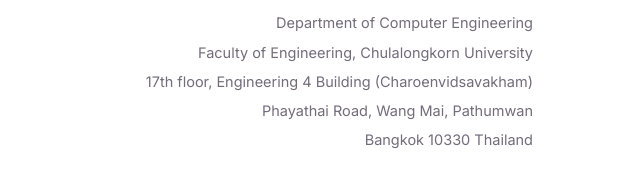
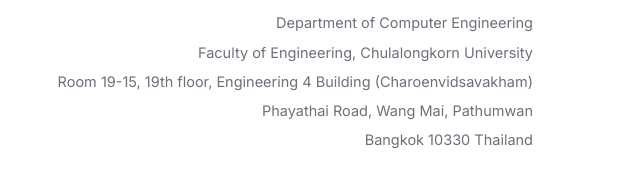
Before and after one commit to lab-cursor/lab-cursor.github.io, a plain HTML site: page collaborations.html in a window 1280 px wide. Shown: the part 1863-2050 px from the top of the page, 615-1255 px from the left. Drawn offline with Linux system fonts and the light colour scheme.

Commit message:
Update lab address to Room 19-15, 19th floor
Co-Authored-By: Claude Opus 5.5 <noreply@anthropic.com>

```diff
--- a/collaborations.html
+++ b/collaborations.html
@@ -136,7 +136,7 @@
     <div class="foot-addr">
       <div>Department of Computer Engineering</div>
       <div style="margin-top:6px;">Faculty of Engineering, Chulalongkorn University</div>
-      <div style="margin-top:6px;">17th floor, Engineering 4 Building (Charoenvidsavakham)</div>
+      <div style="margin-top:6px;">Room 19-15, 19th floor, Engineering 4 Building (Charoenvidsavakham)</div>
       <div style="margin-top:6px;">Phayathai Road, Wang Mai, Pathumwan</div>
       <div style="margin-top:6px;">Bangkok 10330 Thailand</div>
     </div>
```
Also changed, not shown: index.html (+1 -1 lines), internships/2027/japan-programs.html (+1 -1 lines), internships/2027/kyushu-posl.html (+1 -1 lines), internships/2027/naist-sdlab.html (+1 -1 lines), internships/2027/osaka-higolab.html (+1 -1 lines), internships/2027/tohoku-realearn.html (+1 -1 lines), news.html (+1 -1 lines), people.html (+1 -1 lines), publications.html (+1 -1 lines).
